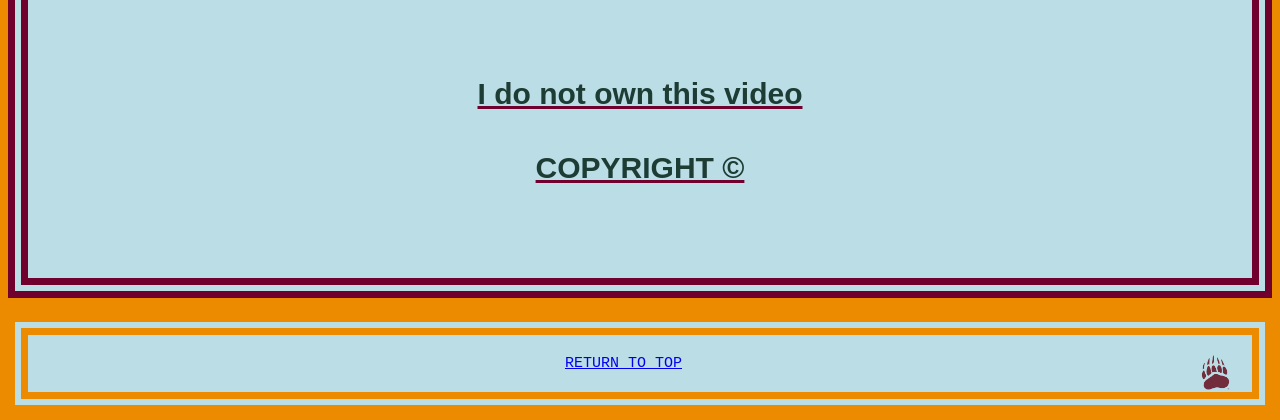
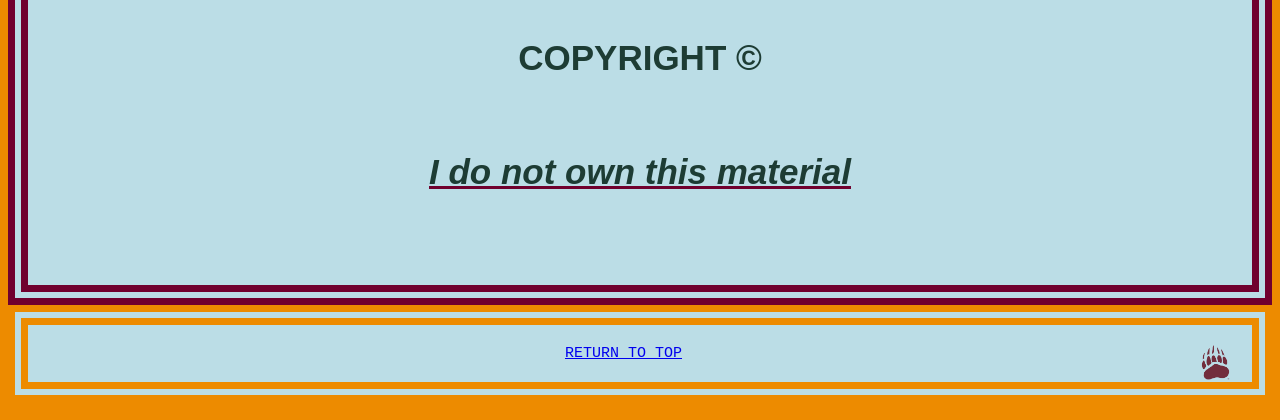
Before and after one commit to BridgerFiore/MART341-WebDesign, a plain HTML site: page Assignment_9/index.html in a window 1280 px wide. Shown: the part 10602-11022 px from the top of the page. Drawn offline with Linux system fonts and the light colour scheme.

Commit message:
Update index.html

```diff
--- a/Assignment_9/index.html
+++ b/Assignment_9/index.html
@@ -124,8 +124,9 @@
     <div style="display:block;margin:auto; text-align: center" class="container">
         <h3><u><h1 style="text-align: center;">Footage of Holland Peak:</h1></u></h3>
         <iframe width="1120" height="630" src="https://www.youtube.com/embed/Kjjgx76o9r0" title="YouTube video player" frameborder="0" allow="accelerometer; autoplay; clipboard-write; encrypted-media; gyroscope; picture-in-picture; web-share" allowfullscreen></iframe>
-        <h1><u><h4>I do not own this video<h4>COPYRIGHT &copy;</h4></h1></u>
-    </div><br/>
+        <h3 style="text-align: center;">COPYRIGHT &copy;</h3>
+        <h3 style="text-align: center;"><h1><u><h3><i>I do not own this material</i></h3></u></h1>
+    </div>
     <div style="text-align: center;">
     <img src="Images/logo_-university-of-montana-grizzlies-paw-print.png" width="33" height="35" alt="The Paw" title="Created by: Bridger Fiore, University of Montana" style="float: right;">
     <a href="#">RETURN TO TOP</a>
```
